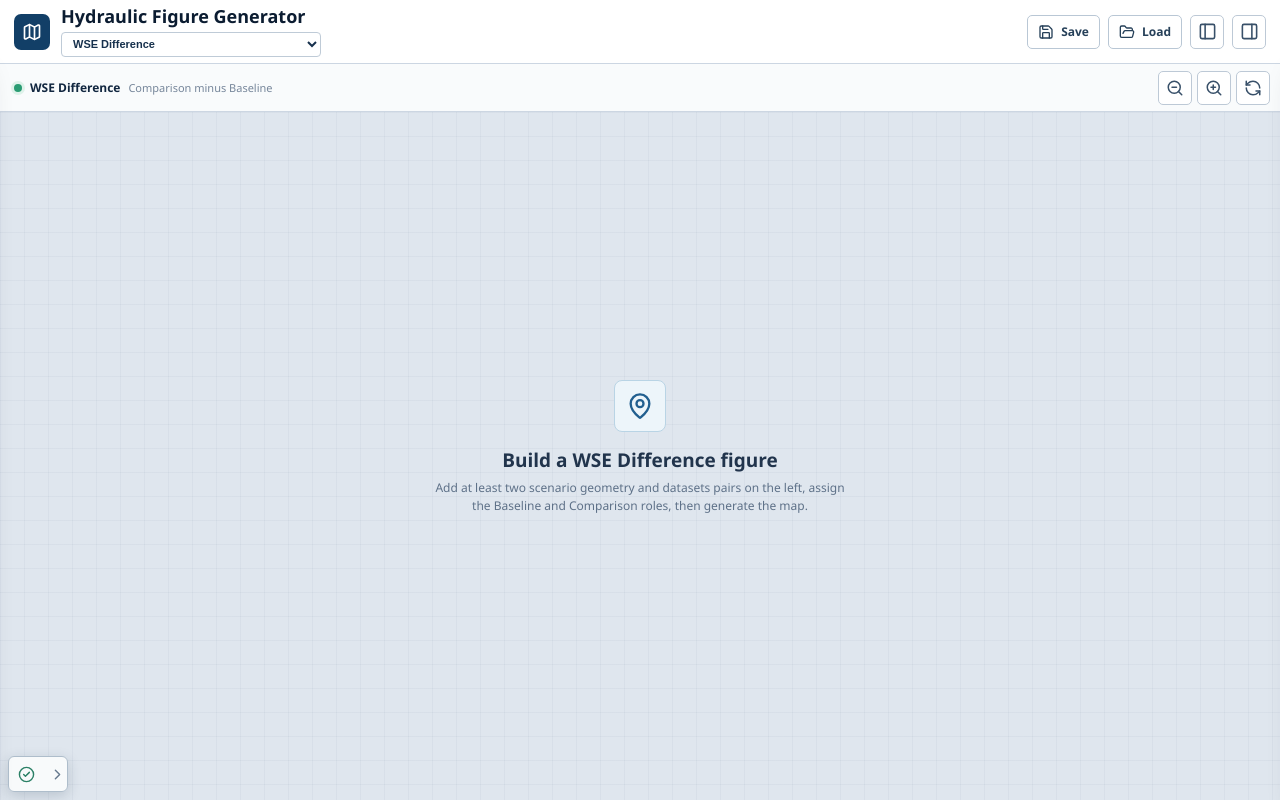
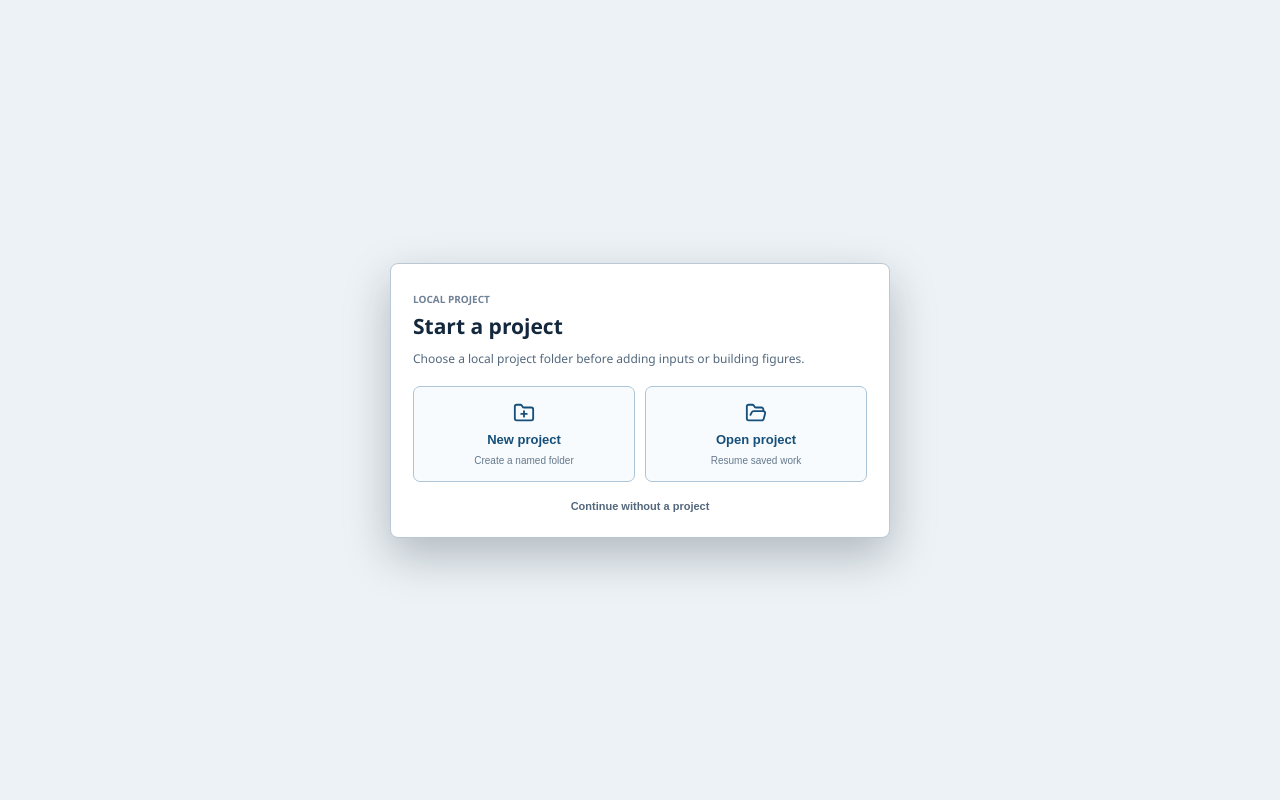
Before and after one commit to jersjar7/Hydraulic-Figure-Generator, a React (Vite) app: page / in a window 1280 px wide. Built offline with nearby package versions, Linux system fonts and the light colour scheme.

Commit message:
Guide users through project startup

```diff
--- a/src/App.tsx
+++ b/src/App.tsx
@@ -1,8 +1,10 @@
 import { lazy, Suspense } from 'react'
+import './App.css'
 import { FIGURE_WORKSPACES } from './features/figures/workspaceRegistry'
 import {
   HydraulicProjectWorkspaceProvider,
 } from './features/project-workspace/HydraulicProjectWorkspaceProvider'
+import { ProjectLifecycleGate } from './features/project-workspace/ProjectLifecycleGate'
 import { useHydraulicProjectWorkspace } from './features/project-workspace/useHydraulicProjectWorkspace'
 import { REPORT_ASSEMBLY_WORKSPACE_ID } from './features/report-assembly/reportAssemblyWorkspaceId'
 
@@ -38,10 +40,22 @@ function ActiveWorkspace() {
   )
 }
 
+function ProjectApplication() {
+  const { projectLifecycle } = useHydraulicProjectWorkspace()
+  return (
+    <>
+      {projectLifecycle.dialog
+        ? <div className="project-start-surface" aria-hidden="true" />
+        : <ActiveWorkspace />}
+      <ProjectLifecycleGate />
+    </>
+  )
+}
+
 function App() {
   return (
     <HydraulicProjectWorkspaceProvider>
-      <ActiveWorkspace />
+      <ProjectApplication />
     </HydraulicProjectWorkspaceProvider>
   )
 }
--- a/src/features/hydraulic-profiles/HydraulicProfilesWorkspace.tsx
+++ b/src/features/hydraulic-profiles/HydraulicProfilesWorkspace.tsx
@@ -21,7 +21,6 @@ import type {
 import { FigurePicker } from '../figures/FigurePicker'
 import { useHydraulicProjectWorkspace } from '../project-workspace/useHydraulicProjectWorkspace'
 import { ProjectSaveStatus } from '../project-lifecycle/ProjectSaveStatus'
-import { ProjectStartDialog } from '../project-lifecycle/ProjectStartDialog'
 import { downloadHydraulicProfilePng } from './exportHydraulicProfile'
 import { HydraulicProfileCanvas } from './HydraulicProfileCanvas'
 import type { HydraulicProfileSettingsSectionKey } from './hydraulicProfileDefinition'
@@ -260,17 +259,6 @@ export function HydraulicProfilesWorkspace() {
       }
         figurePicker={<FigurePicker />}
       />
-      <ProjectStartDialog
-        mode={projectLifecycle.dialog}
-        supported={projectLifecycle.isSupported}
-        busy={projectLifecycle.busy}
-        error={projectLifecycle.error}
-        onNew={projectLifecycle.requestNewProject}
-        onCreate={projectLifecycle.createProject}
-        onOpen={projectLifecycle.openProject}
-        onContinue={projectLifecycle.dismissDialog}
-        onBack={projectLifecycle.backToWelcome}
-      />
     </>
   )
 }
--- a/src/features/project-lifecycle/ProjectStartDialog.tsx
+++ b/src/features/project-lifecycle/ProjectStartDialog.tsx
@@ -1,4 +1,4 @@
-import { FolderOpen, FolderPlus, X } from 'lucide-react'
+import { FolderOpen, FolderPlus } from 'lucide-react'
 import { useState } from 'react'
 import type { ProjectLifecycleDialog } from './useHydraulicProjectLifecycle'
 
@@ -43,22 +43,18 @@ export function ProjectStartDialog({
               {mode === 'new' ? 'Create project' : 'Start a project'}
             </h2>
           </div>
-          <button
-            type="button"
-            className="icon-button"
-            aria-label="Close project start"
-            title="Close project start"
-            onClick={onContinue}
-          >
-            <X size={18} />
-          </button>
         </header>
 
         {mode === 'welcome' ? (
+          <>
+            <p className="project-start-intro">
+              Choose a local project folder before adding inputs or building figures.
+            </p>
             <div className="project-start-actions">
               <button
                 type="button"
                 className="project-start-action"
+                aria-label="New project"
                 disabled={!supported || busy}
                 onClick={() => {
                   setProjectName('')
@@ -67,17 +63,21 @@ export function ProjectStartDialog({
               >
                 <FolderPlus size={22} aria-hidden="true" />
                 <span>New project</span>
+                <small>Create a named folder</small>
               </button>
               <button
                 type="button"
                 className="project-start-action"
+                aria-label="Open project"
                 disabled={!supported || busy}
                 onClick={() => void onOpen()}
               >
                 <FolderOpen size={22} aria-hidden="true" />
                 <span>Open project</span>
+                <small>Resume saved work</small>
               </button>
             </div>
+          </>
         ) : (
           <form
             className="project-create-form"
--- a/src/features/project-lifecycle/useHydraulicProjectLifecycle.ts
+++ b/src/features/project-lifecycle/useHydraulicProjectLifecycle.ts
@@ -95,6 +95,7 @@ export function useHydraulicProjectLifecycle({
       })
       setProject(opened)
       setSavedFingerprint(fingerprint)
+      setActiveWorkspace(persistedWorkspaceId as AppWorkspaceId)
       setDialog(null)
       return true
     } catch (caught) {
@@ -103,7 +104,7 @@ export function useHydraulicProjectLifecycle({
     } finally {
       setBusy(false)
     }
-  }, [activeWorkspaceId, fingerprint, now, storage, workspaces])
+  }, [activeWorkspaceId, fingerprint, now, setActiveWorkspace, storage, workspaces])
 
   const openProject = useCallback(async () => {
     if (!confirmDiscard()) return false
--- /dev/null
+++ b/src/features/project-workspace/ProjectLifecycleGate.tsx
@@ -0,0 +1,20 @@
+import { ProjectStartDialog } from '../project-lifecycle/ProjectStartDialog'
+import { useHydraulicProjectWorkspace } from './useHydraulicProjectWorkspace'
+
+export function ProjectLifecycleGate() {
+  const { projectLifecycle } = useHydraulicProjectWorkspace()
+
+  return (
+    <ProjectStartDialog
+      mode={projectLifecycle.dialog}
+      supported={projectLifecycle.isSupported}
+      busy={projectLifecycle.busy}
+      error={projectLifecycle.error}
+      onNew={projectLifecycle.requestNewProject}
+      onCreate={projectLifecycle.createProject}
+      onOpen={projectLifecycle.openProject}
+      onContinue={projectLifecycle.dismissDialog}
+      onBack={projectLifecycle.backToWelcome}
+    />
+  )
+}
--- a/src/features/report-assembly/ReportAssemblyWorkspace.tsx
+++ b/src/features/report-assembly/ReportAssemblyWorkspace.tsx
@@ -6,7 +6,6 @@ import { FigureEditorShell } from '../../components/editor/FigureEditorShell'
 import type { ReportFigureArtifact } from '../../core/types'
 import { FigurePicker } from '../figures/FigurePicker'
 import { ProjectSaveStatus } from '../project-lifecycle/ProjectSaveStatus'
-import { ProjectStartDialog } from '../project-lifecycle/ProjectStartDialog'
 import { useHydraulicProjectWorkspace } from '../project-workspace/useHydraulicProjectWorkspace'
 import { exportReportAssembly } from './exportReportAssembly'
 import { ReportFigurePreview } from './ReportFigurePreview'
@@ -110,17 +109,6 @@ export function ReportAssemblyWorkspace() {
         </div>
         {selected ? <ReportFigurePreview figure={selected as ReportFigureArtifact} onChange={(update) => reportAssembly.updateFigure(selected.id, update)} onRemove={() => remove(selected.id)} onClose={() => setSelectedId(null)} /> : null}
       </FigureEditorShell>
-      <ProjectStartDialog
-        mode={projectLifecycle.dialog}
-        supported={projectLifecycle.isSupported}
-        busy={projectLifecycle.busy}
-        error={projectLifecycle.error}
-        onNew={projectLifecycle.requestNewProject}
-        onCreate={projectLifecycle.createProject}
-        onOpen={projectLifecycle.openProject}
-        onContinue={projectLifecycle.dismissDialog}
-        onBack={projectLifecycle.backToWelcome}
-      />
     </>
   )
 }
--- a/src/styles/project-lifecycle.css
+++ b/src/styles/project-lifecycle.css
@@ -56,12 +56,17 @@
   display: grid;
   place-items: center;
   padding: 20px;
-  background: rgba(8, 24, 40, 0.48);
+  background: #edf2f6;
+}
+
+.project-start-surface {
+  min-height: 100vh;
+  background: #edf2f6;
 }
 
 .project-start-dialog {
-  width: min(430px, 100%);
-  padding: 18px;
+  width: min(500px, 100%);
+  padding: 22px;
   color: #14283d;
   background: #ffffff;
   border: 1px solid #bac8d5;
@@ -74,7 +79,14 @@
   align-items: flex-start;
   justify-content: space-between;
   gap: 16px;
-  margin-bottom: 18px;
+  margin-bottom: 10px;
+}
+
+.project-start-intro {
+  margin: 0 0 18px;
+  color: #53687d;
+  font-size: 12px;
+  line-height: 1.5;
 }
 
 .project-start-dialog h2 {
@@ -90,7 +102,7 @@
 }
 
 .project-start-action {
-  min-height: 80px;
+  min-height: 96px;
   display: flex;
   flex-direction: column;
   align-items: center;
@@ -102,6 +114,12 @@
   border-radius: 7px;
   font: 700 13px Arial, sans-serif;
   cursor: pointer;
+}
+
+.project-start-action small {
+  color: #65798d;
+  font-size: 10px;
+  font-weight: 400;
 }
 
 .project-start-action:hover:not(:disabled) {
```
Also changed, not shown: 1 other file (tests, documents, lock files or other folders). Lines whose indentation alone changed are shown as unchanged.
